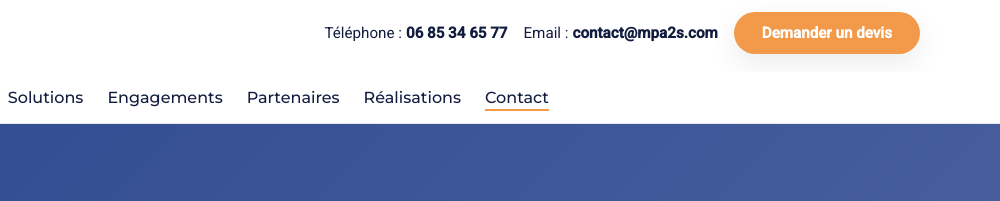
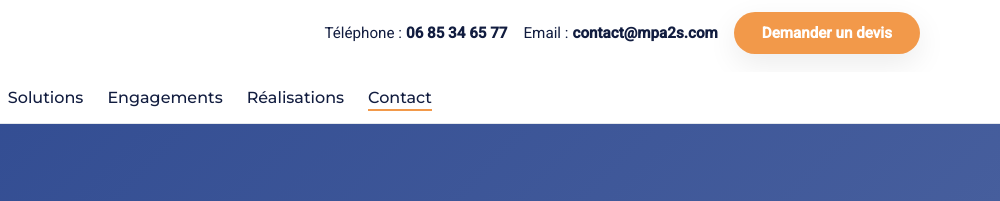
Before and after one commit to mouradc-jpg/MPA2S, a plain HTML site: page index.html in a window 1280 px wide. Shown: the top 201 px of the page, 280-1280 px from the left. Drawn offline with Linux system fonts and the light colour scheme.

Commit message:
Update index.html

```diff
--- a/index.html
+++ b/index.html
@@ -88,7 +88,6 @@
                 <li><a href="#expertise">Expertise</a></li>
                 <li><a href="#solutions">Solutions</a></li>
                 <li><a href="#engagements">Engagements</a></li>
-                <li><a href="#partenaires">Partenaires</a></li>
                 <li><a href="#realisations">Réalisations</a></li>
                 <li><a href="#contact">Contact</a></li>
             </ul>
```
